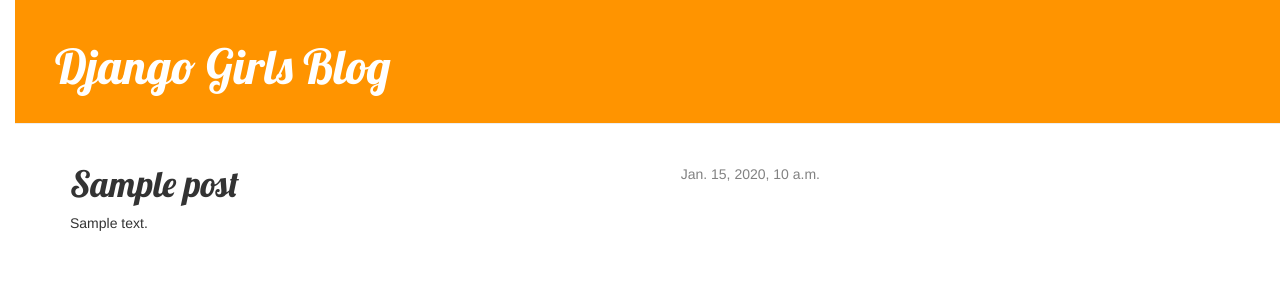
After one commit to handan03/dgirl, a Django app: template blog/templates/blog/post_detail.html in a window 1280 px wide. The commit adds this page. Shown: the top 302 px of the page. Run offline with Django 3.2, Linux system fonts and the light colour scheme; the template is opened without the code that fills it: most values are stand-ins (such as "Sample title", 1, 10 or a date in 2020); some libraries are stand-ins or nearby versions.

Commit message:
Added view and template for detailed blog post as well as CSS for the site.

```diff
--- /dev/null
+++ b/blog/static/css/blog.css
@@ -0,0 +1,73 @@
+
+h1 a {
+    color: #FCA205;
+    font-family: 'Lobster';
+}
+
+body {
+    padding-left: 15px;
+}
+
+.page-header {
+
+    background-color: #ff9400;
+    margin-top: 0;
+    padding: 20px 20px 20px 40px;
+
+}
+
+.page-header h1, .page-header h1 a, .page-header h1 a:visited, .page-header h1 a:active {
+
+    color: #ffffff;
+    font-size: 36pt;
+    text-decoration: none;
+
+}
+
+.content {
+
+    margin-left: 40px;
+
+}
+
+h1, h2, h3, h4 {
+
+    font-family: 'Lobster', cursive;
+
+}
+
+.date {
+
+    float: right;
+    color: #828282;
+
+}
+
+.save {
+
+    float: right;
+
+}
+
+.post-form textarea, .post-form input {
+
+    width: 100%;
+
+}
+
+
+
+.top-menu, .top-menu:hover, .top-menu:visited {
+    color: #ffffff;
+    float: right;
+    font-size: 26pt;
+    margin-right: 20px;
+}
+
+.post {
+    margin-bottom: 70px;
+}
+
+.post h1 a, .post h1 a:visited {
+    color: #000000;
+}
--- /dev/null
+++ b/blog/templates/blog/base.html
@@ -0,0 +1,26 @@
+<!DOCTYPE html>
+{% load staticfiles %}
+<html>
+    <head>
+        <title>Django Girls blog</title>
+        <link rel="stylesheet" href="//maxcdn.bootstrapcdn.com/bootstrap/3.2.0/css/bootstrap.min.css">
+        <link rel="stylesheet" href="//maxcdn.bootstrapcdn.com/bootstrap/3.2.0/css/bootstrap-theme.min.css">
+        <link href='//fonts.googleapis.com/css?family=Lobster&subset=latin,latin-ext' rel='stylesheet' type='text/css'>
+        <link rel="stylesheet" href="{% static 'css/blog.css' %}">
+    </head>
+    <body>
+        <div class="page-header">
+            <h1><a href="/">Django Girls Blog</a></h1>
+        </div>
+
+        <div class="content container">
+            <div class="row">
+                <div class="col-md-8">
+                {% block content %}
+
+                {% endblock %}
+                </div>
+            </div>
+        </div>
+    </body>
+</html>
--- /dev/null
+++ b/blog/templates/blog/post_detail.html
@@ -0,0 +1,13 @@
+{% extends 'blog/base.html' %}
+
+{% block content %}
+    <div class="post">
+        {% if post.published_date %}
+            <div class="date">
+                {{ post.published_date }}
+            </div>
+        {% endif %}
+        <h1>{{ post.title }}</h1>
+        <p>{{ post.text|linebreaksbr }}</p>
+    </div>
+{% endblock %}
--- a/blog/urls.py
+++ b/blog/urls.py
@@ -3,4 +3,6 @@
 
 urlpatterns = [
     url(r'^$', views.post_list, name='post_list'),
+    url(r'^post/(?P<pk>[0-9]+)/$', views.post_detail, name='post_detail'),
+
 ]
```
Also changed, not shown: blog/templates/blog/post_list.html (+13 -22 lines), blog/views.py (+6 -1 lines).
